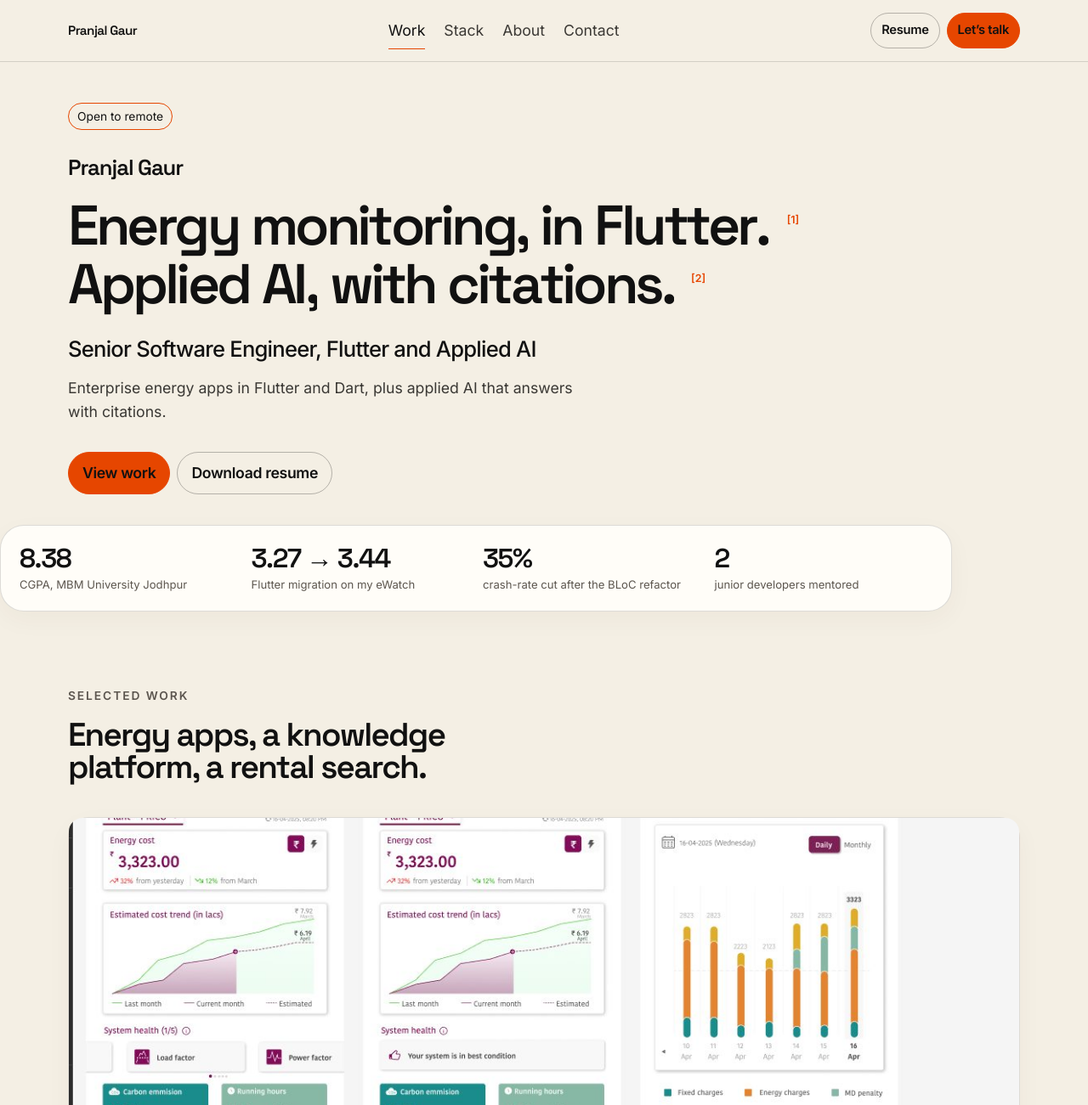
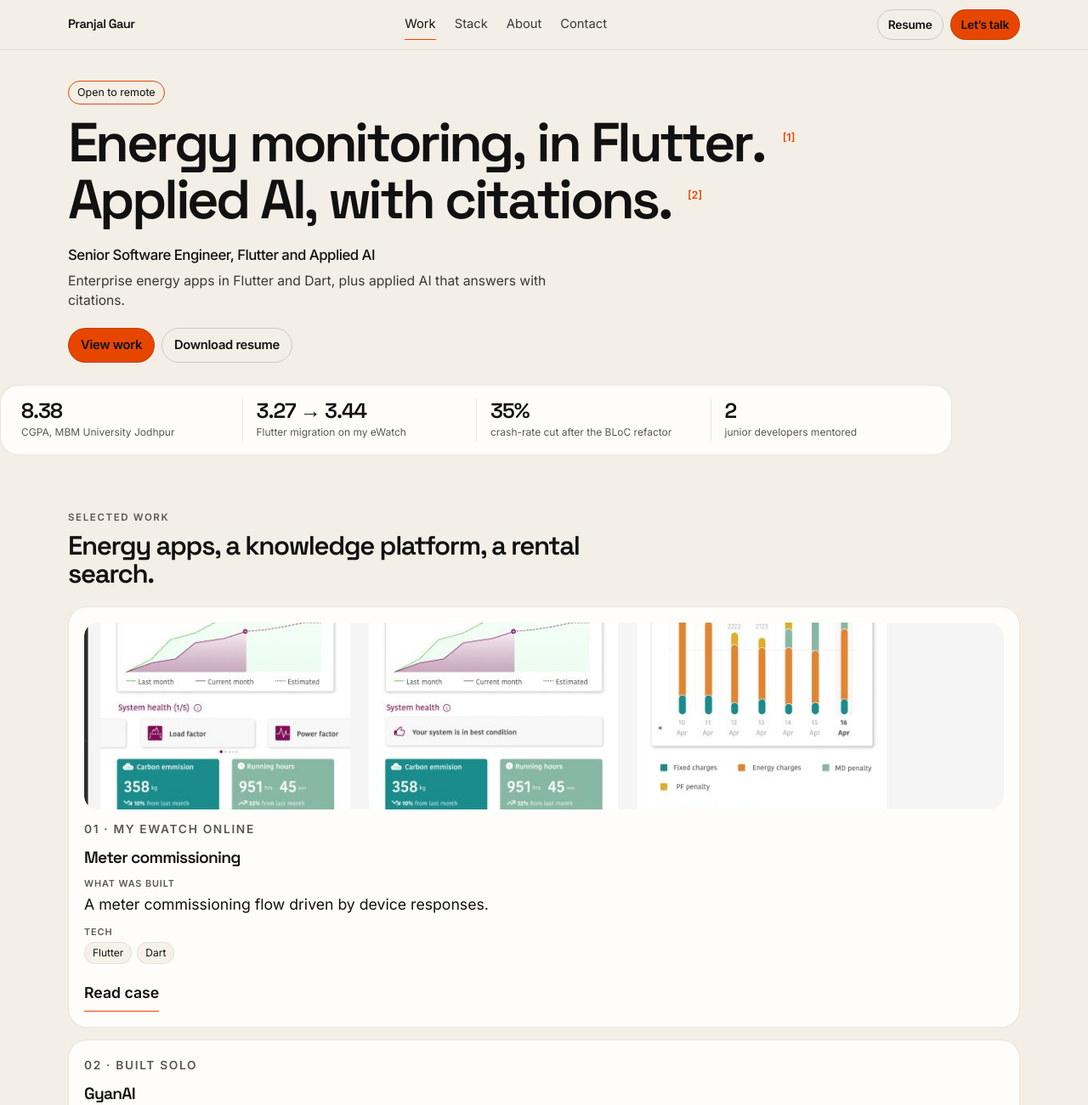
Before and after one commit to PranjalG/Portfolio_website, a plain HTML site: page index.html in a window 1280 px wide. Shown: the top 1301 px of the page at 85% size. Drawn offline with Linux system fonts and the light colour scheme.

Commit message:
Tighten the cream layout toward the Stitch screenshot.
Reduce type, card chrome, and spacing, and keep the real figures, the playful About, and both portraits.

Co-authored-by: gaurpranjal236 <gaurpranjal236@gmail.com>

```diff
--- a/css/stitch.css
+++ b/css/stitch.css
@@ -1,12 +1,29 @@
-/* Stitch-inspired cream layout. Orange stays the only vivid accent. */
+/* Closer pass on the cream Stitch layout. Orange stays the only vivid accent. */
+
+:root {
+  --bg: #f3efe6;
+  --surface: #fffdf9;
+  --line: rgba(36, 28, 18, 0.1);
+  --line-strong: rgba(36, 28, 18, 0.18);
+  --radius: 20px;
+  --radius-lg: 24px;
+  --header: 58px;
+  --step-1: clamp(1.08rem, 0.98rem + 0.35vw, 1.28rem);
+  --step-2: clamp(1.55rem, 1.15rem + 1vw, 2.05rem);
+}
 
 body {
-  background: #f4efe4;
+  background: var(--bg);
 }
 
 .site-header {
   border-top: 0;
-  background: rgba(244, 239, 228, 0.9);
+  border-bottom-color: rgba(36, 28, 18, 0.08);
+  background: rgba(243, 239, 230, 0.92);
+}
+
+.header-bar {
+  min-height: var(--header);
 }
 
 .monogram {
@@ -15,6 +32,7 @@ body {
 
 .brand-name {
   display: inline;
+  font-size: 0.92rem;
 }
 
 .brand,
@@ -22,12 +40,30 @@ body {
   white-space: nowrap;
 }
 
+.site-nav a {
+  min-height: 36px;
+  font-size: 0.92rem;
+}
+
 .talk-short {
   display: none;
 }
 
+.btn {
+  min-height: 40px;
+  padding: 8px 14px;
+  border-color: var(--line-strong);
+  font-size: 0.92rem;
+}
+
+.btn-small {
+  min-height: 36px;
+  padding: 6px 12px;
+  font-size: 0.86rem;
+}
+
 .hero {
-  padding: 48px 0 8px;
+  padding: 36px 0 4px;
 }
 
 .hero .hero-grid {
@@ -38,52 +74,108 @@ body {
   max-width: none;
 }
 
+.eyebrow {
+  margin-bottom: 14px;
+}
+
+.badge {
+  min-height: 28px;
+  padding: 2px 10px;
+  font-size: 0.78rem;
+}
+
+.hero-name {
+  position: absolute;
+  width: 1px;
+  height: 1px;
+  padding: 0;
+  margin: -1px;
+  overflow: hidden;
+  clip: rect(0, 0, 0, 0);
+  white-space: nowrap;
+  border: 0;
+}
+
 .hero-line {
-  font-size: clamp(2.35rem, 0.6rem + 4.4vw, 4.15rem);
+  font-size: clamp(2.35rem, 0.45rem + 4.5vw, 4.35rem);
+  letter-spacing: -0.055em;
+  line-height: 0.92;
 }
 
 .split-word {
   white-space: nowrap;
 }
 
+.hero-role {
+  margin-top: 18px;
+  font-size: 1.05rem;
+  font-weight: 500;
+}
+
+.hero-value {
+  max-width: 36rem;
+  margin-top: 8px;
+  font-size: 0.98rem;
+  line-height: 1.5;
+}
+
+.hero-actions {
+  margin-top: 20px;
+}
+
 .stat-strip {
-  padding: 28px 0 8px;
+  padding: 22px 0 0;
 }
 
 .stat-strip ul {
   display: grid;
   grid-template-columns: 1fr 1fr;
-  gap: 18px 16px;
+  gap: 14px 12px;
   margin: 0;
-  padding: 22px;
+  padding: 16px 18px;
   list-style: none;
   border: 1px solid var(--line);
-  border-radius: 28px;
-  background: #fffdf8;
-  box-shadow: 0 10px 30px rgba(70, 40, 10, 0.04);
+  border-radius: 22px;
+  background: var(--surface);
+  box-shadow: none;
 }
 
 .stat-strip strong {
   display: block;
   font-family: var(--font-display);
-  font-size: clamp(1.35rem, 1rem + 1.2vw, 2rem);
+  font-size: clamp(1.25rem, 0.9rem + 0.8vw, 1.7rem);
   font-weight: 600;
-  letter-spacing: -0.045em;
-  line-height: 1.05;
+  letter-spacing: -0.04em;
+  line-height: 1;
 }
 
 .stat-strip span {
   display: block;
-  margin-top: 6px;
+  margin-top: 4px;
   color: var(--quiet);
-  font-size: 0.82rem;
-  line-height: 1.35;
+  font-size: 0.75rem;
+  line-height: 1.3;
+}
+
+.section {
+  padding: 52px 0 8px;
+}
+
+.section-label {
+  margin-bottom: 8px;
+  font-size: 0.72rem;
+  letter-spacing: 0.14em;
+}
+
+.section h2 {
+  max-width: 22em;
+  line-height: 1.05;
 }
 
 .bento {
   display: grid;
-  gap: 16px;
-  margin-top: var(--space-5);
+  gap: 14px;
+  margin-top: 22px;
 }
 
 .case,
@@ -91,26 +183,92 @@ body {
 .about-copy,
 .timeline,
 .contact-panel {
-  border-radius: 24px;
-  box-shadow: 0 10px 30px rgba(70, 40, 10, 0.04);
+  border-radius: 22px;
+  box-shadow: none;
+}
+
+.case {
+  padding: 18px;
+  gap: 12px;
+}
+
+.case-lead {
+  background: var(--surface);
+}
+
+.case .case-media {
+  margin: 0;
+  border: 0;
+  border-radius: 16px;
 }
 
 .case-lead .case-media img {
-  aspect-ratio: 2.15 / 1;
+  aspect-ratio: 2.4 / 1;
+  max-height: 220px;
   object-fit: cover;
   object-position: center;
+  border-radius: 16px;
+}
+
+.case:hover {
+  transform: translateY(-2px);
+  border-color: var(--line-strong);
+}
+
+.case h3,
+.skill h3,
+.timeline h3 {
+  font-size: 1.2rem;
+}
+
+.case-fields dt {
+  font-size: 0.68rem;
+  letter-spacing: 0.08em;
+}
+
+.chips {
+  gap: 6px;
+}
+
+.chips li,
+.chip {
+  min-height: 26px;
+  padding: 2px 9px;
+  border-color: rgba(36, 28, 18, 0.08);
+  background: #f6f2ea;
+  font-size: 0.75rem;
+}
+
+.skill {
+  padding: 16px;
+}
+
+.skill-board {
+  gap: 12px;
+  margin-top: 22px;
+  grid-template-columns: 1fr;
+  grid-template-areas: none;
+}
+
+.skill-board .skill {
+  grid-area: auto;
 }
 
 .about-row {
   display: grid;
-  gap: 16px;
-  margin-top: var(--space-5);
+  gap: 14px;
+  margin-top: 22px;
+  align-items: stretch;
+}
+
+.about-copy {
+  padding: 22px;
 }
 
 .about-photos {
   display: grid;
   grid-template-columns: 1fr 1fr;
-  gap: 12px;
+  gap: 10px;
 }
 
 .about-photos img {
@@ -118,32 +276,48 @@ body {
   height: 100%;
   aspect-ratio: 3 / 4;
   object-fit: cover;
-  object-position: center 16%;
+  object-position: center 18%;
   border: 1px solid var(--line);
-  border-radius: 24px;
+  border-radius: 22px;
   background: var(--surface);
 }
 
 .contact-close {
-  padding: clamp(28px, 5vw, 56px);
-  border-radius: 32px;
+  padding: 32px 28px;
+  border-radius: 28px;
   background:
-    radial-gradient(90% 80% at 100% 0%, rgba(230, 70, 0, 0.1), transparent 46%),
-    #fffdf8;
+    radial-gradient(80% 90% at 100% 0%, rgba(230, 70, 0, 0.08), transparent 52%),
+    var(--surface);
 }
 
 .contact-close h2 {
   max-width: none;
-  font-size: clamp(2.2rem, 1.4rem + 3vw, 3.5rem);
+  font-size: clamp(1.9rem, 1.2rem + 2vw, 2.7rem);
 }
 
-.skill-board {
-  grid-template-columns: 1fr;
-  grid-template-areas: none;
+.contact-close .email-row {
+  margin-top: 16px;
 }
 
-.skill-board .skill {
-  grid-area: auto;
+.contact-close .email-link {
+  font-size: clamp(1.15rem, 0.9rem + 1vw, 1.55rem);
+  text-decoration-thickness: 1px;
+  text-underline-offset: 4px;
+}
+
+.social a {
+  min-height: 36px;
+  padding: 6px 12px;
+  background: #f6f2ea;
+  font-size: 0.86rem;
+}
+
+.prior {
+  margin-top: 28px;
+}
+
+.prior-grid img {
+  border-radius: 16px;
 }
 
 @media (max-width: 720px) {
@@ -167,6 +341,16 @@ body {
 @media (min-width: 800px) {
   .stat-strip ul {
     grid-template-columns: repeat(4, 1fr);
+    gap: 0;
+    padding: 16px 8px;
+  }
+
+  .stat-strip li {
+    padding: 2px 16px;
+  }
+
+  .stat-strip li + li {
+    border-left: 1px solid var(--line);
   }
 
   .bento {
@@ -182,8 +366,11 @@ body {
   }
 
   .about-row {
-    grid-template-columns: 1.15fr 0.85fr;
-    align-items: stretch;
+    grid-template-columns: 1.2fr 0.8fr;
+  }
+
+  .section {
+    padding: 64px 0 12px;
   }
 }
 
@@ -192,4 +379,8 @@ body {
   .btn {
     transition: none;
   }
+
+  .case:hover {
+    transform: none;
+  }
 }
```
